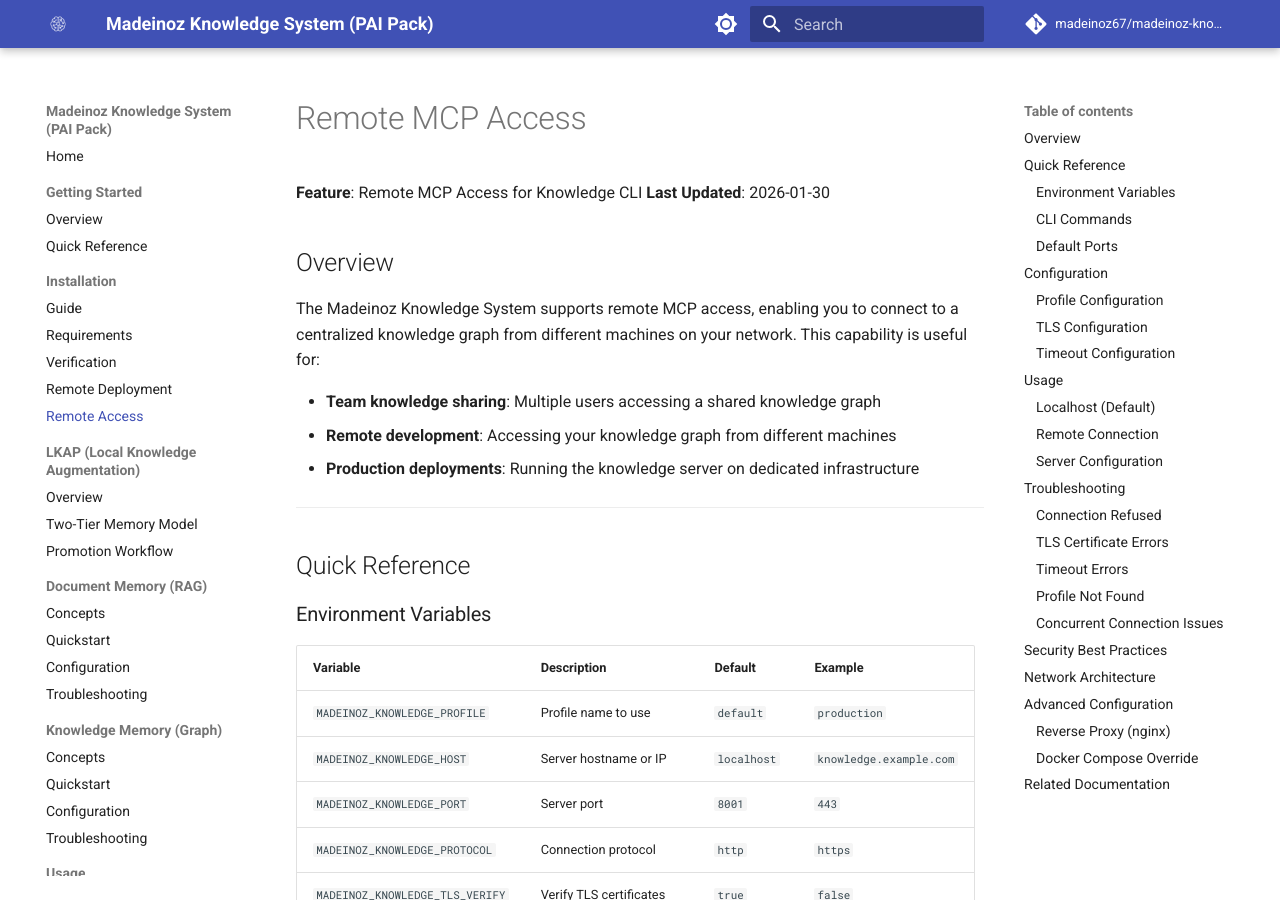
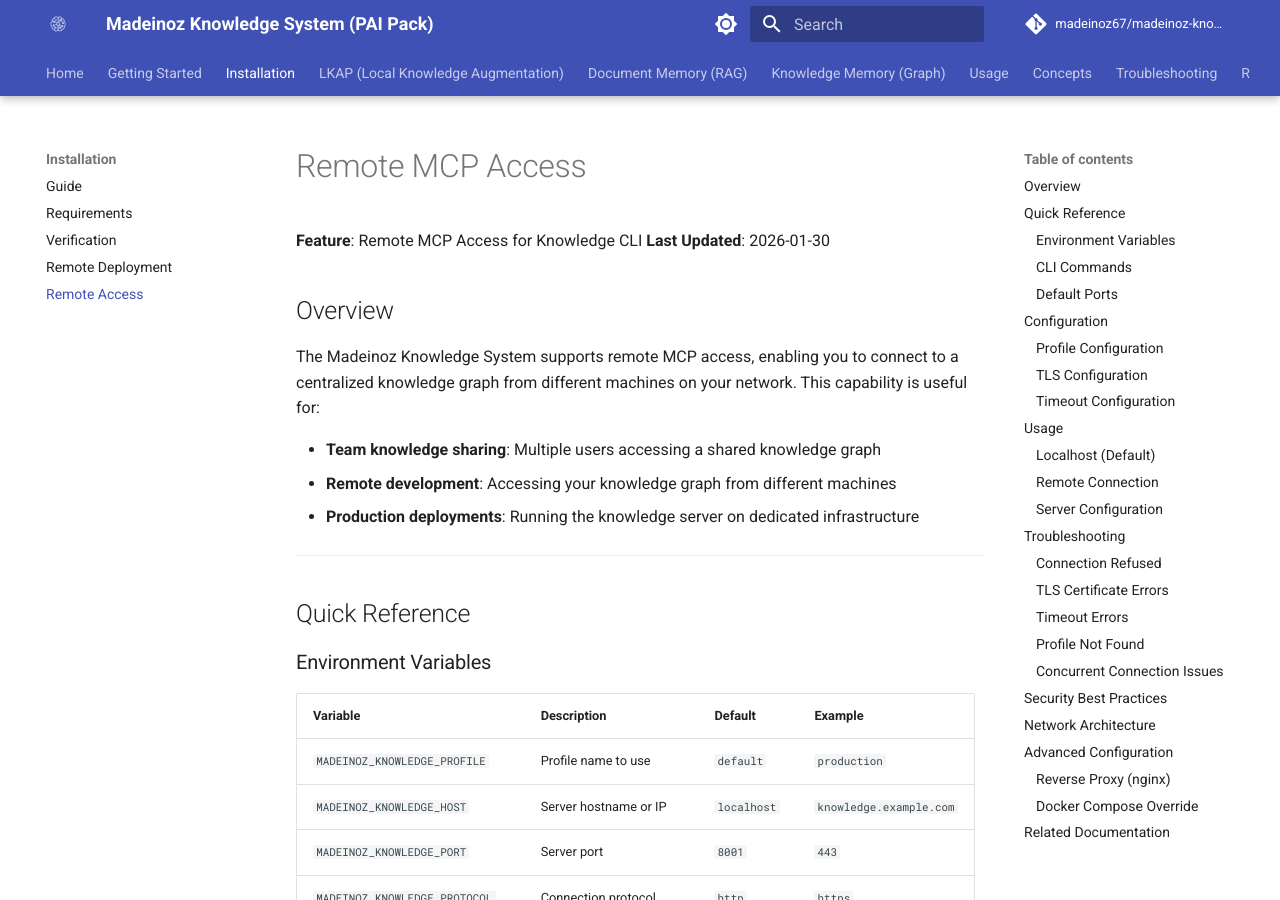
Before and after one commit to madeinoz67/madeinoz-knowledge-system, an MkDocs documentation site: the page built from docs/remote-access.md, in a window 1280 px wide and 900 px high. Built offline with MkDocs 1.6.1 and Material for MkDocs 9.7.7, drawn with Linux system fonts in a browser that asks for light colours; comment, search, counter and statistics services are not loaded.

Commit message:
docs: add KG concepts diagram and switch to top navigation tabs
- Add kg-concepts.jpg diagram for Knowledge Memory concepts page
- Configure mkdocs with navigation.tabs for top-level menu tabs
- Add navigation.tabs.sticky for persistent header
- Remove navigation.sections/expand to reduce left sidebar crowding

Co-Authored-By: Claude Opus 4.6 <noreply@anthropic.com>

```diff
--- a/mkdocs.yml
+++ b/mkdocs.yml
@@ -22,8 +22,8 @@ theme:
         icon: material/brightness-4
         name: Switch to light mode
   features:
-    - navigation.sections
-    - navigation.expand
+    - navigation.tabs
+    - navigation.tabs.sticky
     - navigation.top
     - navigation.footer
     - search.suggest
```
Also changed, not shown: docs/kg/concepts.md (+4 -0 lines), 1 other file.
